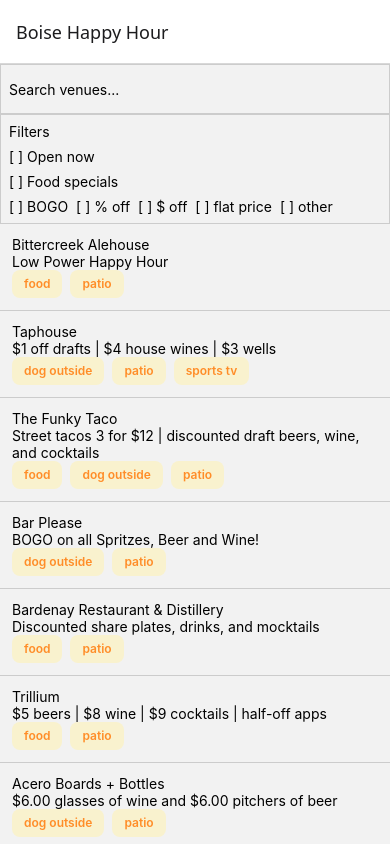
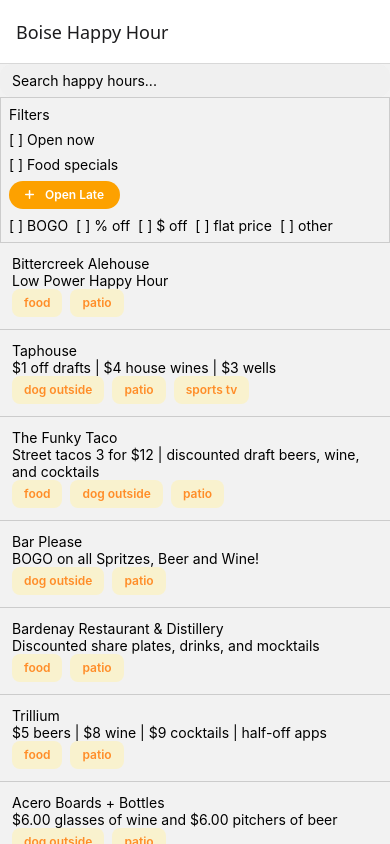
Before and after one commit to HeatherHaylett/BoiseHappyHour, a React Native app: screen /VenueList in a window 390 px wide. Built offline with nearby package versions, Linux system fonts and the light colour scheme.

Commit message:
Add PushButton component and style search bar

```diff
--- /dev/null
+++ b/src/components/PushButton.tsx
@@ -0,0 +1,76 @@
+import { StyleSheet, Text, TouchableOpacity } from 'react-native';
+import Svg, { Path } from 'react-native-svg';
+
+type State = 'default' | 'active';
+
+type Props = {
+  label: string;
+  state?: State;
+  onPress?: () => void;
+};
+
+function PlusIcon({ color }: { color: string }) {
+  return (
+    <Svg width={10} height={10} viewBox="0 0 10 10" fill="none">
+      <Path
+        d="M4.54167 0.75V8.33333M0.75 4.54167H8.33333"
+        stroke={color}
+        strokeWidth={1.5}
+        strokeLinecap="round"
+        strokeLinejoin="round"
+      />
+    </Svg>
+  );
+}
+
+export function PushButton({ label, state = 'active', onPress }: Props) {
+  const isActive = state === 'active';
+  return (
+    <TouchableOpacity
+      style={[styles.container, isActive ? styles.containerActive : styles.containerDefault]}
+      onPress={onPress}
+      activeOpacity={0.8}
+    >
+      <PlusIcon color={isActive ? '#ffffff' : '#1e1e1e'} />
+      <Text style={[styles.label, isActive ? styles.labelActive : styles.labelDefault]}>
+        {label}
+      </Text>
+    </TouchableOpacity>
+  );
+}
+
+const styles = StyleSheet.create({
+  container: {
+    alignSelf: 'flex-start',
+    flexDirection: 'row',
+    alignItems: 'center',
+    justifyContent: 'center',
+    paddingHorizontal: 16,
+    paddingVertical: 8,
+    borderRadius: 17,
+    gap: 10,
+  },
+  containerDefault: {
+    backgroundColor: '#ffffff',
+    borderWidth: 1,
+    borderColor: '#e5e4e3',
+  },
+  containerActive: {
+    backgroundColor: '#fda100',
+  },
+  icon: {
+    width: 13,
+    height: 13,
+  },
+  label: {
+    fontSize: 12,
+    fontWeight: '600',
+    lineHeight: 12,
+  },
+  labelDefault: {
+    color: '#1e1e1e',
+  },
+  labelActive: {
+    color: '#ffffff',
+  },
+});
--- a/src/screens/VenueListScreen.tsx
+++ b/src/screens/VenueListScreen.tsx
@@ -17,6 +17,7 @@ import {
   DealType,
 } from '@/types';
 import { useVenues } from '@/hooks/useVenues';
+import { PushButton } from '@/components/PushButton';
 import { VenueCard } from '@/components/VenueCard';
 
 const DEAL_TYPE_LABELS: Record<DealType, string> = {
@@ -71,7 +72,7 @@ export default function VenueListScreen() {
       <View style={styles.searchBar}>
         <TextInput
           style={styles.input}
-          placeholder="Search venues..."
+          placeholder="Search happy hours..."
           value={filters.searchQuery}
           onChangeText={(text) => setFilters((prev) => ({ ...prev, searchQuery: text }))}
         />
@@ -91,6 +92,7 @@ export default function VenueListScreen() {
         <TouchableOpacity onPress={() => toggle('hasFoodSpecials')}>
           <Text>{filters.hasFoodSpecials ? '[x]' : '[ ]'} Food specials</Text>
         </TouchableOpacity>
+        <PushButton label="Open Late" onPress={() => console.log("PRES")}/>
         <View style={styles.dealTypes}>
           {(Object.keys(DEAL_TYPE_LABELS) as DealType[]).map((dt) => (
             <TouchableOpacity key={dt} onPress={() => toggleDealType(dt)}>
@@ -114,12 +116,14 @@ const styles = StyleSheet.create({
     flex: 1,
   },
   searchBar: {
-    borderWidth: 1,
-    borderColor: '#ccc',
-    padding: 8,
+    backgroundColor: '#f0f0f0',
+    borderRadius: 12,
+    paddingHorizontal: 12,
+    paddingVertical: 8,
   },
   input: {
-    height: 32,
+    fontSize: 14,
+    color: '#000000',
   },
   filters: {
     borderWidth: 1,
```
